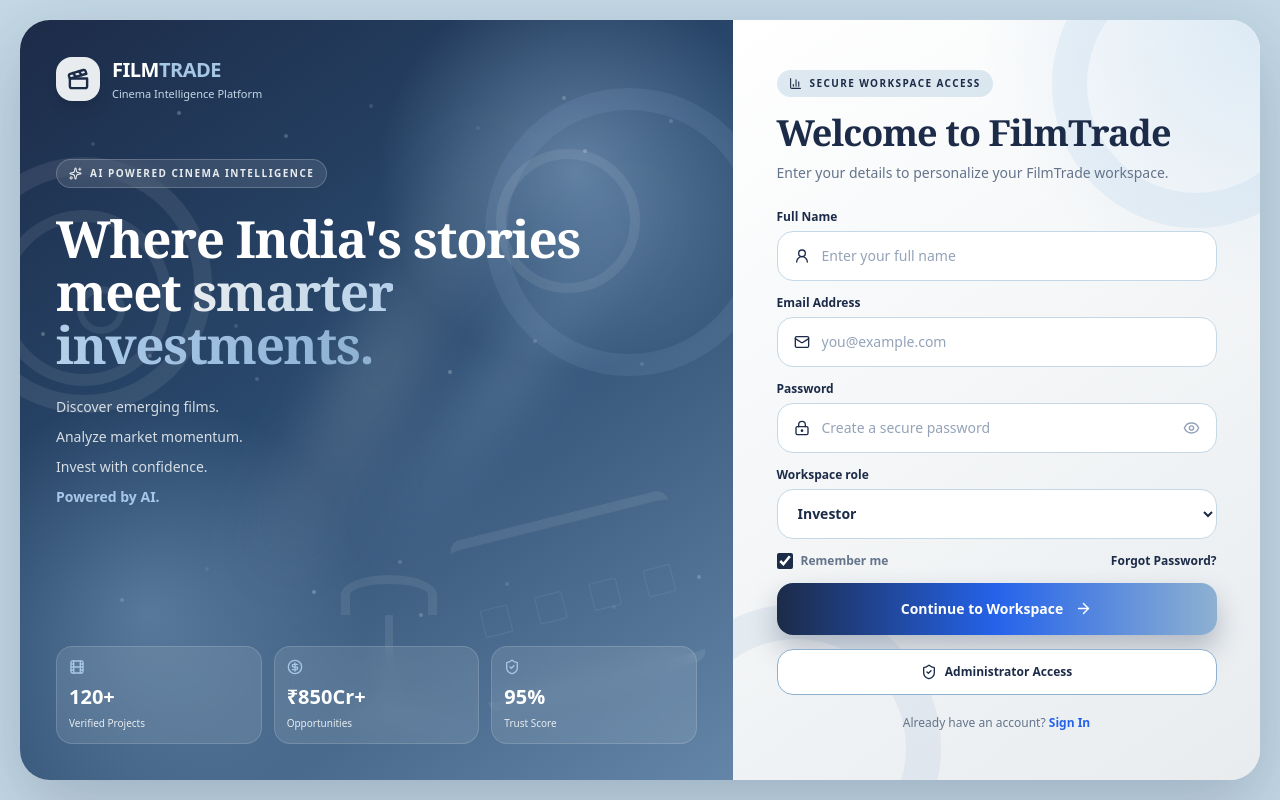
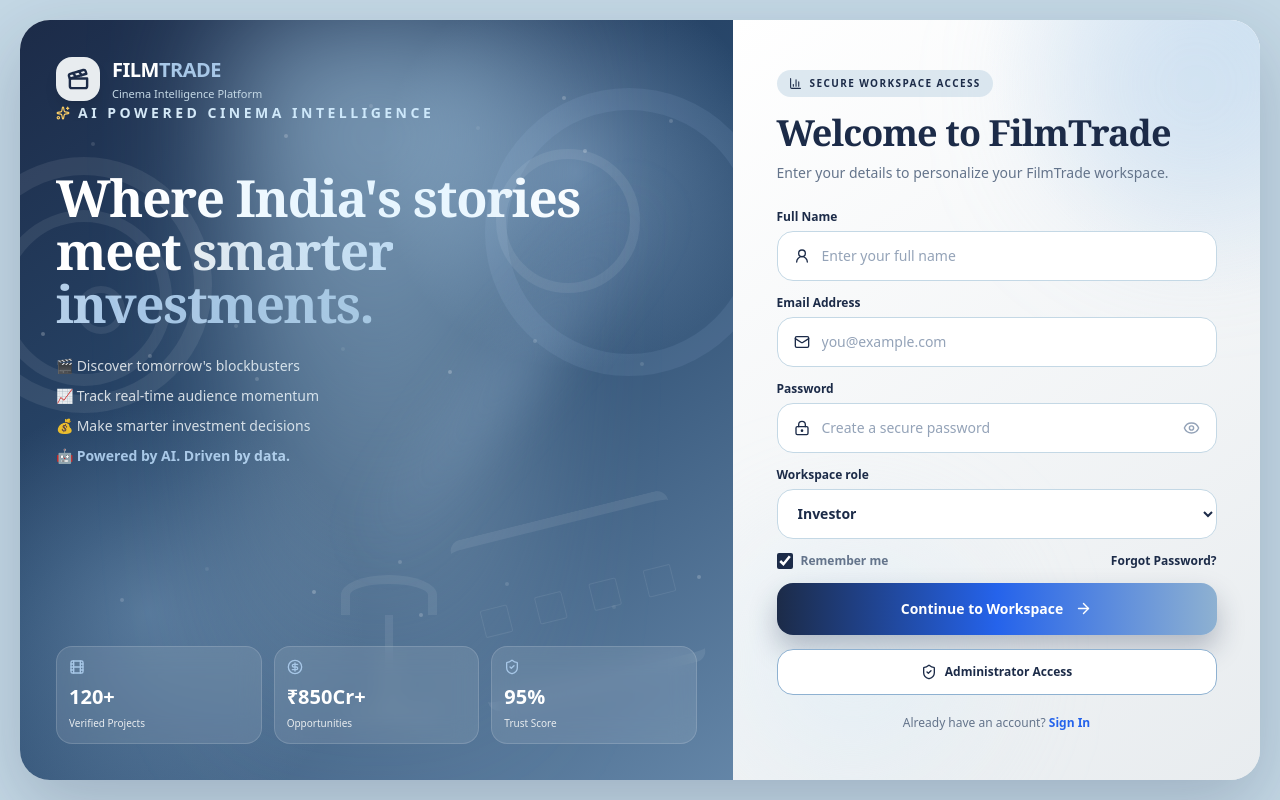
Before and after one commit to RakeshMalipeddi-06/filmtrade, a Next.js app: page / in a window 1280 px wide. Built offline with nearby package versions, Linux system fonts and the light colour scheme.

Commit message:
Complete FilmTrade platform with investor, producer and admin dashboards

```diff
--- a/src/app/globals.css
+++ b/src/app/globals.css
@@ -44,3 +44,26 @@ body {
     transform: rotate(-22deg);
   }
 }
+@keyframes floatMovie {
+  0% {
+    transform: translateY(0px);
+  }
+  50% {
+    transform: translateY(-14px);
+  }
+  100% {
+    transform: translateY(0px);
+  }
+}
+
+.animate-float {
+  animation: floatMovie 7s ease-in-out infinite;
+}
+
+.animate-float-delay {
+  animation: floatMovie 9s ease-in-out infinite;
+}
+
+.animate-float-slow {
+  animation: floatMovie 12s ease-in-out infinite;
+}
--- a/src/app/page.tsx
+++ b/src/app/page.tsx
@@ -88,6 +88,7 @@ export default function LoginPage() {
 
   return (
   <main className="h-screen overflow-hidden bg-[#C4D8E5] p-3 text-[#1C2B48] sm:p-5">
+
     <section className="mx-auto grid h-full max-w-[1600px] overflow-hidden rounded-[30px] bg-[#E8ECEF] shadow-[0_25px_70px_rgba(28,43,72,0.22)] lg:grid-cols-[1.15fr_0.85fr]">
         <aside className="relative hidden overflow-hidden bg-[radial-gradient(circle_at_78%_20%,rgba(167,199,231,0.45),transparent_24%),radial-gradient(circle_at_18%_78%,rgba(142,177,209,0.4),transparent_26%),linear-gradient(145deg,#1C2B48_0%,#29496d_45%,#8EB1D1_140%)] p-9 text-white lg:flex lg:flex-col">
           <CinematicBackground />
@@ -107,11 +108,10 @@ export default function LoginPage() {
             </div>
           </div>
 
-          <div className="relative z-10 mt-[clamp(34px,7vh,76px)]">
-            <div className="inline-flex items-center gap-2 rounded-full border border-white/20 bg-white/10 px-3 py-1.5 text-[10px] font-black uppercase tracking-[0.15em] text-[#E8ECEF] backdrop-blur-md">
-              <Sparkles size={13} />
+          <p className="mb-6 flex items-center gap-2 text-sm font-semibold uppercase tracking-[0.25em] text-[#D6E9F7]">
+  <Sparkles size={14} className="text-[#FFD166]" />
   AI Powered Cinema Intelligence
-            </div>
+</p>
 
             <h1 className="mt-6 max-w-xl font-serif text-[clamp(38px,4vw,64px)] font-black leading-[1.04] tracking-tight">
               Where India&apos;s stories
@@ -123,11 +123,10 @@ export default function LoginPage() {
             </h1>
 
             <div className="mt-6 space-y-1.5 text-sm leading-6 text-[#E8ECEF]/90">
-              <p>Discover emerging films.</p>
-              <p>Analyze market momentum.</p>
-              <p>Invest with confidence.</p>
-              <p className="font-black text-[#A7C7E7]">Powered by AI.</p>
-            </div>
+              <p>🎬 Discover tomorrow's blockbusters</p>
+              <p>📈 Track real-time audience momentum</p>
+              <p>💰 Make smarter investment decisions</p>
+              <p className="font-black text-[#A7C7E7]">🤖 Powered by AI. Driven by data.</p>
             </div>
 
           <div className="relative z-10 mt-auto grid grid-cols-3 gap-3">
@@ -138,8 +137,9 @@ export default function LoginPage() {
         </aside>
 
 <section className="relative flex h-full items-center justify-center overflow-hidden bg-[radial-gradient(circle_at_100%_0%,#dceaf5_0%,transparent_30%),linear-gradient(145deg,#ffffff,#E8ECEF)] p-5 sm:p-8 lg:p-10">
-          <div className="absolute -right-20 -top-20 h-72 w-72 rounded-full border-[35px] border-[#A7C7E7]/20" />
-          <div className="absolute -bottom-28 -left-20 h-72 w-72 rounded-full border-[35px] border-[#8EB1D1]/15" />
+<div className="absolute -right-20 -top-20 h-72 w-72 rounded-full bg-[#A7C7E7]/30 blur-3xl" />
+
+<div className="absolute bottom-0 left-0 h-60 w-60 rounded-full bg-[#D8ECF8]/40 blur-3xl" />
 
           <div className="relative z-10 w-full max-w-[440px]">
             <div className="mb-6">
@@ -258,8 +258,10 @@ export default function LoginPage() {
               </button>
             </p>
           </div>
-        </section>
-      </section>
+        </section>   {/* closes login section */}
+
+</section>   {/* closes outer grid section */}
+
 </main>
 );
 }
@@ -327,7 +329,7 @@ function CinematicBackground() {
         <div className="h-2 w-24 rounded-full bg-white/[0.08]" />
       </div>
 
-      <div className="absolute left-[45%] top-[10%] h-[540px] w-20 rotate-[28deg] bg-gradient-to-b from-transparent via-[#E8ECEF]/15 to-transparent blur-xl" />
+      <div className="absolute left-1/2 top-0 h-full w-72 -translate-x-1/2 bg-gradient-to-b from-[#BFE5FF]/60 via-[#D9F2FF]/30 to-transparent blur-3xl animate-pulse" />
       <div className="absolute left-[65%] top-[15%] h-[480px] w-14 rotate-[38deg] bg-gradient-to-b from-transparent via-[#A7C7E7]/20 to-transparent blur-xl" />
 
       {[...Array(25)].map((_, index) => (
--- a/src/components/LoadingScreen.tsx
+++ b/src/components/LoadingScreen.tsx
@@ -1,40 +1,80 @@
 "use client";
 
 import { useEffect, useState } from "react";
+import { Clapperboard } from "lucide-react";
 
-export default function LoadingScreen() {
-  const [isVisible, setIsVisible] = useState(true);
+export default function LoadingScreen({
+  onFinish,
+}: {
+  onFinish: () => void;
+}) {
+  const [progress, setProgress] = useState(0);
 
   useEffect(() => {
-    const timer = window.setTimeout(() => {
-      setIsVisible(false);
-    }, 1600);
+    const interval = setInterval(() => {
+      setProgress((prev) => {
+        if (prev >= 100) {
+          clearInterval(interval);
+          setTimeout(onFinish, 300);
+          return 100;
+        }
+        return prev + 2;
+      });
+    }, 50);
 
-    return () => window.clearTimeout(timer);
-  }, []);
-
-  if (!isVisible) {
-    return null;
-  }
+    return () => clearInterval(interval);
+  }, [onFinish]);
 
   return (
-    <div className="fixed inset-0 z-50 flex items-center justify-center bg-white">
-      <div className="w-full max-w-sm px-8 text-center">
-        <div className="mx-auto mb-7 w-20">
-          <div className="relative h-12 rounded-md bg-[#10233f] shadow-lg">
-            <div className="absolute -top-3 left-0 h-4 w-full -rotate-6 rounded-sm bg-[#00ABE4]" />
-            <div className="absolute left-3 top-4 h-1 w-14 rounded-full bg-white/80" />
-          </div>
+    <div className="fixed inset-0 z-[9999] flex items-center justify-center overflow-hidden bg-[#07111f]">
+
+      {/* Projector Beam */}
+      <div className="absolute left-1/2 top-0 h-full w-56 -translate-x-1/2 bg-gradient-to-b from-sky-300/20 via-sky-200/10 to-transparent blur-3xl animate-pulse" />
+
+      {/* Floating Particles */}
+      {[...Array(25)].map((_, i) => (
+        <span
+          key={i}
+          className="absolute h-1 w-1 rounded-full bg-white/40 animate-pulse"
+          style={{
+            left: `${Math.random() * 100}%`,
+            top: `${Math.random() * 100}%`,
+            animationDelay: `${i * 0.15}s`,
+          }}
+        />
+      ))}
+
+      <div className="relative z-10 flex w-full max-w-lg flex-col items-center px-6">
+
+        <div className="rounded-3xl bg-white/10 p-6 backdrop-blur-xl shadow-2xl">
+          <Clapperboard
+            size={70}
+            className="text-sky-300 animate-bounce"
+          />
         </div>
 
-        <p className="text-lg font-bold tracking-[0.18em] text-[#10233f]">
-          FILM<span className="text-[#00ABE4]">TRADE</span>
+        <h1 className="mt-8 text-5xl font-black tracking-[0.18em] text-white">
+          FILMTRADE
+        </h1>
+
+        <p className="mt-2 text-sky-200">
+          Cinema Intelligence Platform
         </p>
-        <p className="mt-2 text-sm text-slate-500">Lights. Camera. Invest.</p>
 
-        <div className="mt-8 h-1 overflow-hidden rounded-full bg-[#E9F1FA]">
-          <div className="h-full animate-[loading_1.6s_ease-in-out_forwards] rounded-full bg-[#00ABE4]" />
+        <div className="mt-10 h-2 w-full overflow-hidden rounded-full bg-white/10">
+          <div
+            className="h-full rounded-full bg-gradient-to-r from-sky-400 to-cyan-300 transition-all duration-100"
+            style={{ width: `${progress}%` }}
+          />
         </div>
+
+        <p className="mt-5 text-sm text-slate-300">
+          Initializing FilmTrade Intelligence...
+        </p>
+
+        <p className="mt-1 text-xs text-slate-500">
+          Loading verified movie catalogue...
+        </p>
       </div>
     </div>
   );
```
Lines whose indentation alone changed are shown as unchanged.
